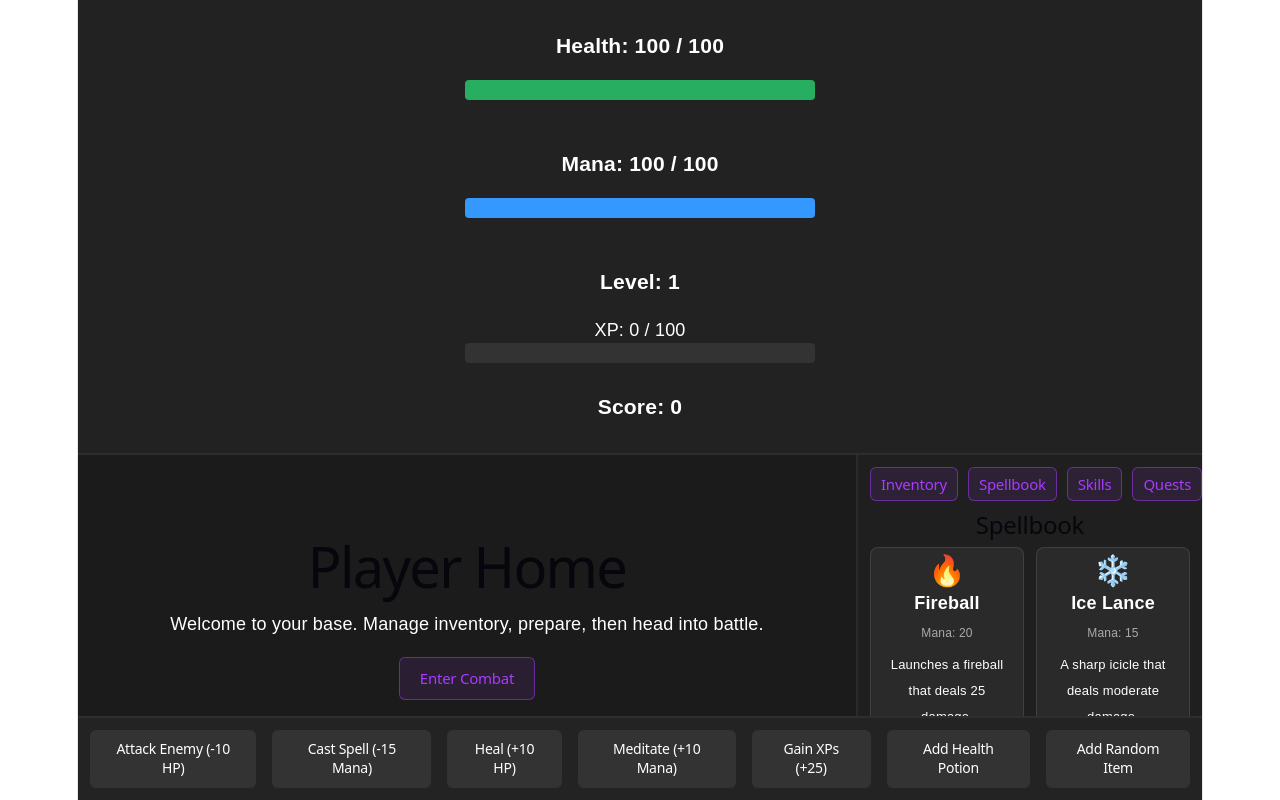
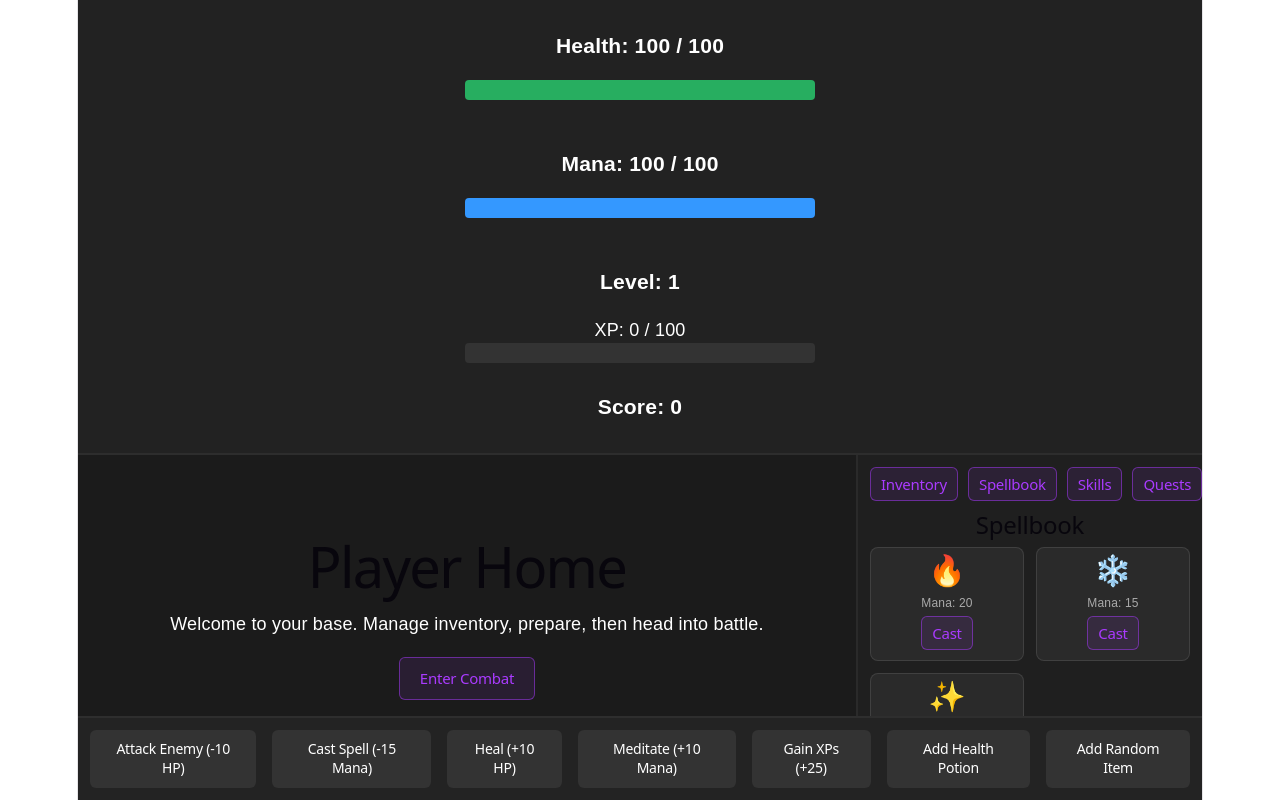
Before and after one commit to senoliss/react-ts-learn, a React (Vite) app: page / in a window 1280 px wide. Both pictures are taken after a click on the button "Spellbook". Built offline with nearby package versions, Linux system fonts and the light colour scheme.

Commit message:
Removing takeDamageFromEnemy from useEnemySystem useEffect return - fixed the auto‑attack

```diff
--- a/package.json
+++ b/package.json
@@ -11,7 +11,8 @@
   },
   "dependencies": {
     "react": "^19.2.4",
-    "react-dom": "^19.2.4"
+    "react-dom": "^19.2.4",
+    "react-tooltip": "^5.30.0"
   },
   "devDependencies": {
     "@eslint/js": "^9.39.4",
--- a/src/Lesson 6/GameContext.tsx
+++ b/src/Lesson 6/GameContext.tsx
@@ -28,7 +28,7 @@ export function GameProvider({ children }: { children: React.ReactNode }) {
         inventorySystem.addItem);
     const spellSystem = useSpellSystem(
         manaSystem.mana,
-        manaSystem.regenMana,
+        manaSystem.setMana,
         healthSystem.health,
         healthSystem.heal,
         enemySystem.playerAttack,
--- a/src/Lesson 7/GameLogic/useEnemySystem.ts
+++ b/src/Lesson 7/GameLogic/useEnemySystem.ts
@@ -127,7 +127,7 @@ export function useEnemySystem(takeDamageFromEnemy: (
         }, enemy.attackSpeed);
 
         return () => clearInterval(interval);
-    }, [enemy, gameMode, playerHealth, takeDamageFromEnemy]);
+    }, [enemy.attackSpeed, gameMode, playerHealth]);
 
     return {
         enemy,
--- a/src/Lesson 7/GameLogic/useManaSystem.ts
+++ b/src/Lesson 7/GameLogic/useManaSystem.ts
@@ -6,18 +6,22 @@ export function useManaSystem() {
     const castSpell = (cost: number) =>
         {
             if (cost > mana) {
-            console.warn("Not enough mana!");
+            console.warn("Not enough mana!, cost:", cost, "current mana:", mana);
             return;
         }
         setMana(m => Math.max(0, m - cost));
     };
 
-    const regenMana = (amount: number) =>
+    const regenMana = (amount: number) => {
+        console.log(`Mana regenerated by ${amount}`);
         setMana(m => Math.min(100, m + amount));
+    }
+
 
     return {
         mana,
         castSpell,
-        regenMana
+        regenMana,
+        setMana
     };
 }
--- a/src/Lesson 7/GameLogic/useSpellSystem.ts
+++ b/src/Lesson 7/GameLogic/useSpellSystem.ts
@@ -1,5 +1,6 @@
 import { useState, useEffect } from "react";
 import { SPELLS, type Spell } from "./spells";
+import { useGame } from "../../Lesson 6/GameContext";
 
 
 export function useSpellSystem(
@@ -76,6 +77,6 @@ export function useSpellSystem(
         return {
             spells: SPELLS,
             castSpell,
-            cooldowns
+            cooldowns,
         };
 }
--- a/src/UI/Panels/SidebarTabs.tsx
+++ b/src/UI/Panels/SidebarTabs.tsx
@@ -3,6 +3,7 @@ import { InventoryPanel } from "./InventoryPanel";
 import { SpellPanel } from "./SpellPanel";
 import { QuestPanel } from "./QuestPanel";
 import { SkillPanel } from "./SkillPanel";
+import { Tooltip } from "react-tooltip";
 
 export function SidebarTabs() {
     const [tab, setTab] = useState<"inventory" | "spells" | "skills" | "quests">("inventory");
@@ -29,7 +30,7 @@ export function SidebarTabs() {
 
             {/* Tab content */}
             {tab === "inventory" && <InventoryPanel />}
-            {tab === "spells" && <SpellPanel />}
+            {tab === "spells" && <> <SpellPanel /> <Tooltip id="my-tooltip" /> </>}
             {tab === "skills" && <SkillPanel />}
             {tab === "quests" && <QuestPanel />}
         </div>
--- a/src/UI/Panels/SpellPanel.tsx
+++ b/src/UI/Panels/SpellPanel.tsx
@@ -1,5 +1,6 @@
 import styles from "./SpellPanel.module.css";
 import { useGame } from "../../Lesson 6/GameContext";
+import { Tooltip } from 'react-tooltip'
 
 export function SpellPanel() {
     const { spells, cooldowns, castSpell, mana, health, gameMode } = useGame();
@@ -20,9 +21,17 @@ export function SpellPanel() {
                     return (
                         <div key={spell.id} className={styles.card}>
 
-                            <div className={styles.icon}>{spell.icon}</div>
+                            <div className={styles.icon}>
+                                <a
+                                    data-tooltip-id="my-tooltip"
+                                    data-tooltip-content={`${spell.name}: ${spell.description} (Mana Cost: ${spell.manaCost})`}
+                                    data-tooltip-place="top"
+                                >
+                                    {spell.icon}
+                                    </a>
+                            </div>
 
-                            <div className={styles.name}>{spell.name}</div>
+                            {/* <div className={styles.name}>{spell.name}</div> */}
 
                             <div className={styles.cost}>
                                 Mana: {spell.manaCost}
@@ -34,9 +43,9 @@ export function SpellPanel() {
                                 </div>
                             )}
 
-                            <div className={styles.desc}>
+                            {/* <div className={styles.desc}>
                                 {spell.description}
-                            </div>
+                            </div> */}
 
                             <button
                                 disabled={!canCast}
```
Also changed, not shown: 1 other file (tests, documents, lock files or other folders).
